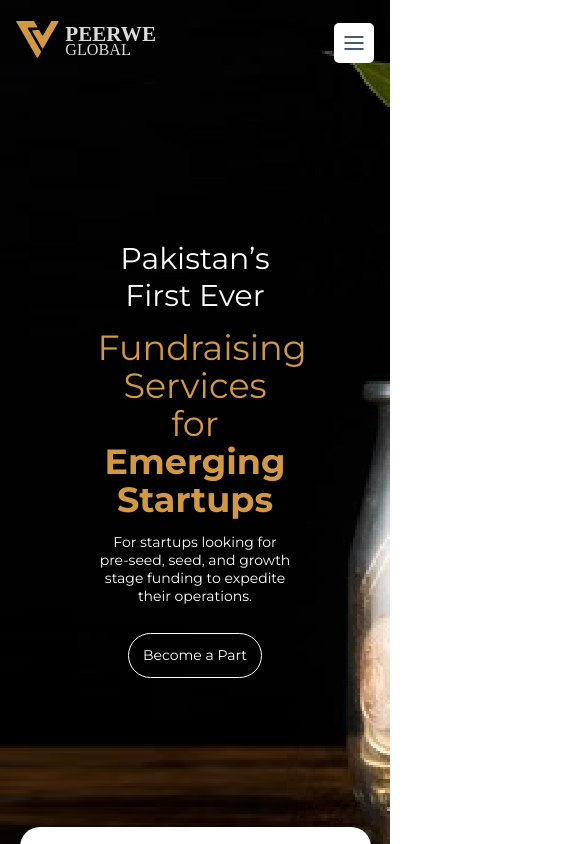
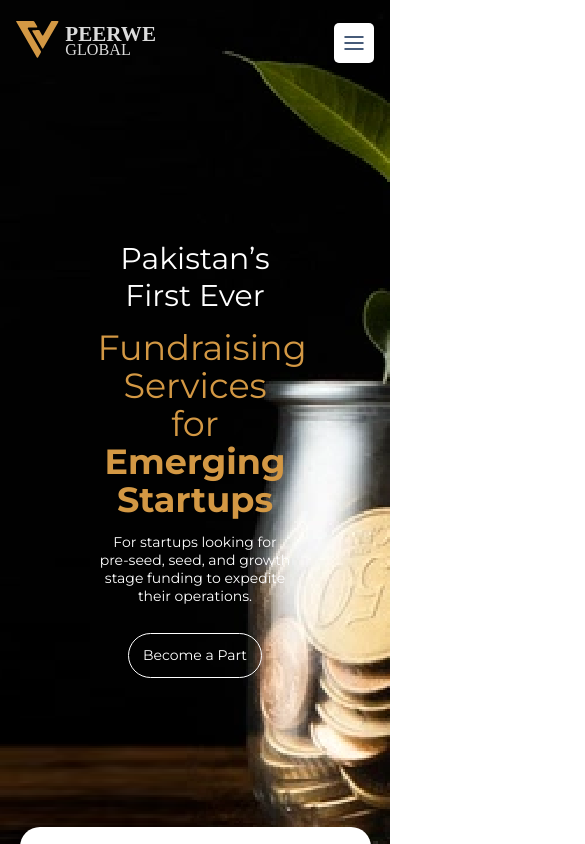
Before and after one commit to abrarkhalidofficial/Peervest, a React (Create React App) app: page / in a window 390 px wide. Shown: the top 844 px of the page, 585 px wide, since content can reach past the window. Built offline with nearby package versions, Linux system fonts and the light colour scheme.

Commit message:
mobile fixes

```diff
--- a/src/Styles/App.scss
+++ b/src/Styles/App.scss
@@ -460,6 +460,7 @@ body {
   width: 100%;
   position: relative;
   height: fit-content;
+  overflow-x: hidden;
 }
 .our__vision__img {
   width: 100%;
@@ -971,7 +972,8 @@ body {
     min-width: 50%;
   }
   .homepage__main__container__jumbotron__img {
-    margin-left: -700px;
+    margin-left: -800px;
+    min-height: 600px;
   }
   .container__our__team__wrapper {
     flex-direction: column;
```
